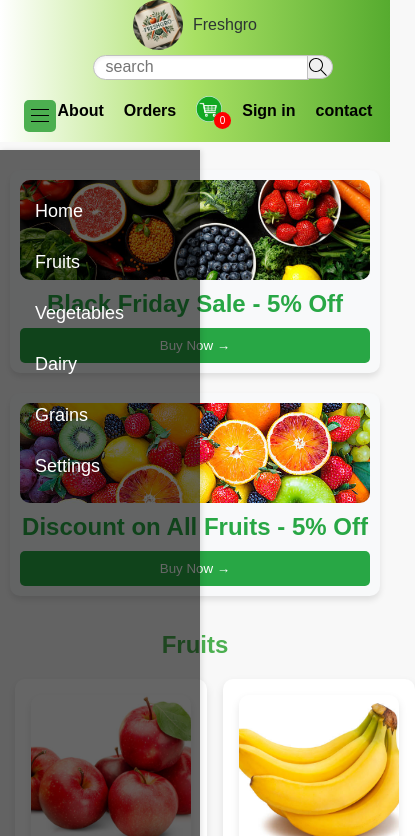
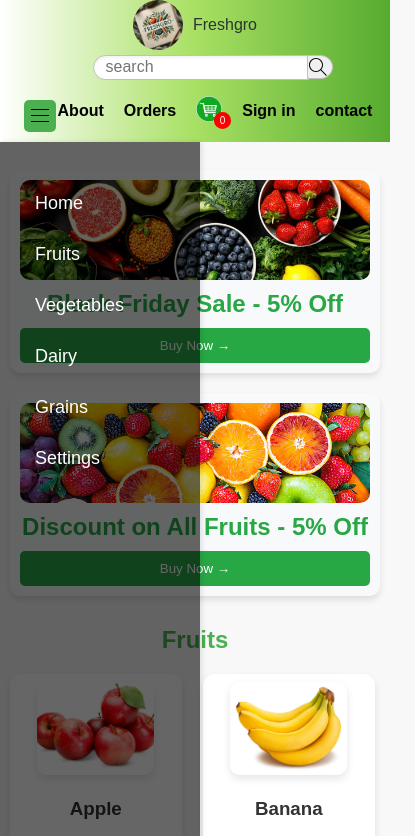
Before and after one commit to Tripplelight/Grocery, a plain HTML site: page products.html in a window 390 px wide. Both pictures are taken after a click on the picture 40 px from the left and 116 px from the top of the page. Shown: the top 836 px of the page, 415 px wide, since content can reach past the window. Drawn offline with Linux system fonts and the light colour scheme.

Commit message:
updated version

```diff
--- a/styles/products.css
+++ b/styles/products.css
@@ -32,17 +32,11 @@ body {
         padding: 0px;
       }
 
-      .product-item img {
-        width: 120px;
-        height: 120px;
-    }
 
     }
 
-
-
-.category {
-    padding: 15px;
+.category{
+    padding: 10px;
 }
 
 .category h2 {
@@ -53,22 +47,27 @@ body {
 
 .product-item {
     background: white;
-    padding: 16px;
-    border-radius: 10px;
+    padding: 2vw;
+    border-radius: 3vw;
     box-shadow: 0px 4px 8px rgba(0, 0, 0, 0.1);
     text-align: center;
+    width: 40vw;
+    height: 45vw;
+    max-width: 180px;
+    max-height: 250px;
 }
 
 .product-item img {
-    width: 160px;
-    height: 160px;
+    width: 30vw;
+    height: 24vw;
+    max-width: 170px;
+    max-height: 160px;
     object-fit: cover;
     border-radius: 10px;
     box-shadow: 0px 4px 8px rgba(0, 0, 0, 0.1);
 }
 .btn {
     display: inline-block;
-    margin-top: 10px;
     padding: 10px 15px;
     background-color: #ff9800;
     color: white;
--- a/styles/sidebar.css
+++ b/styles/sidebar.css
@@ -45,7 +45,7 @@
         width: 160px;
         max-height: 100vh;
         z-index: 1000;
-        margin-top: 80px;
+        margin-top: 72px;
         transition: left 0.8s ease-in-out;
     }
 
```
Also changed, not shown: styles/Response.css (+11 -0 lines), styles/contact.css (+3 -23 lines).
